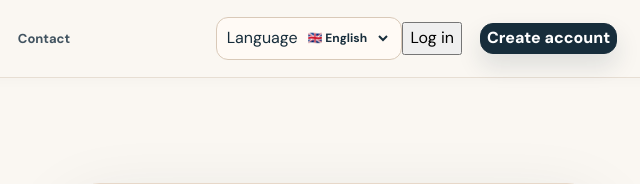
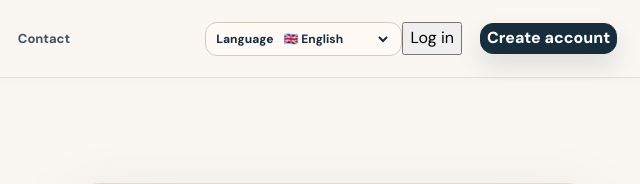
Before and after one commit to nasrinvtnkh-boop/pawvago-website, a plain HTML site: page index.html in a window 1280 px wide. Shown: the top 184 px of the page, 604-1244 px from the left. Drawn offline with nearby package versions, Linux system fonts and the light colour scheme.

Commit message:
Style compact Language label with flag-and-language dropdown

```diff
--- a/professional.css
+++ b/professional.css
@@ -662,3 +662,8 @@ html[dir="rtl"] .hero-actions,html[dir="rtl"] .hero-trust{direction:rtl}
 html[dir="rtl"] .site-nav,html[dir="rtl"] .desktop-nav{direction:ltr}
 @media(max-width:900px){.site-nav .pv-language-picker{padding:5px 7px;margin-left:0}.site-nav .pv-language-picker select{max-width:92px;font-size:11px}}
 @media(max-width:550px){.site-nav .pv-language-picker{gap:2px}.site-nav .pv-language-picker select{max-width:80px}}
+
+.site-nav .pv-language-picker .pv-language-label{font:800 12px "DM Sans",sans-serif;color:#172d3b;white-space:nowrap}
+.site-nav .pv-language-picker select{max-width:148px;min-width:112px}
+@media(max-width:900px){.site-nav .pv-language-picker select{max-width:115px;min-width:95px}.site-nav .pv-language-picker .pv-language-label{font-size:11px}}
+@media(max-width:550px){.site-nav .pv-language-picker .pv-language-label{font-size:10px}.site-nav .pv-language-picker select{max-width:95px;min-width:75px}}
```
